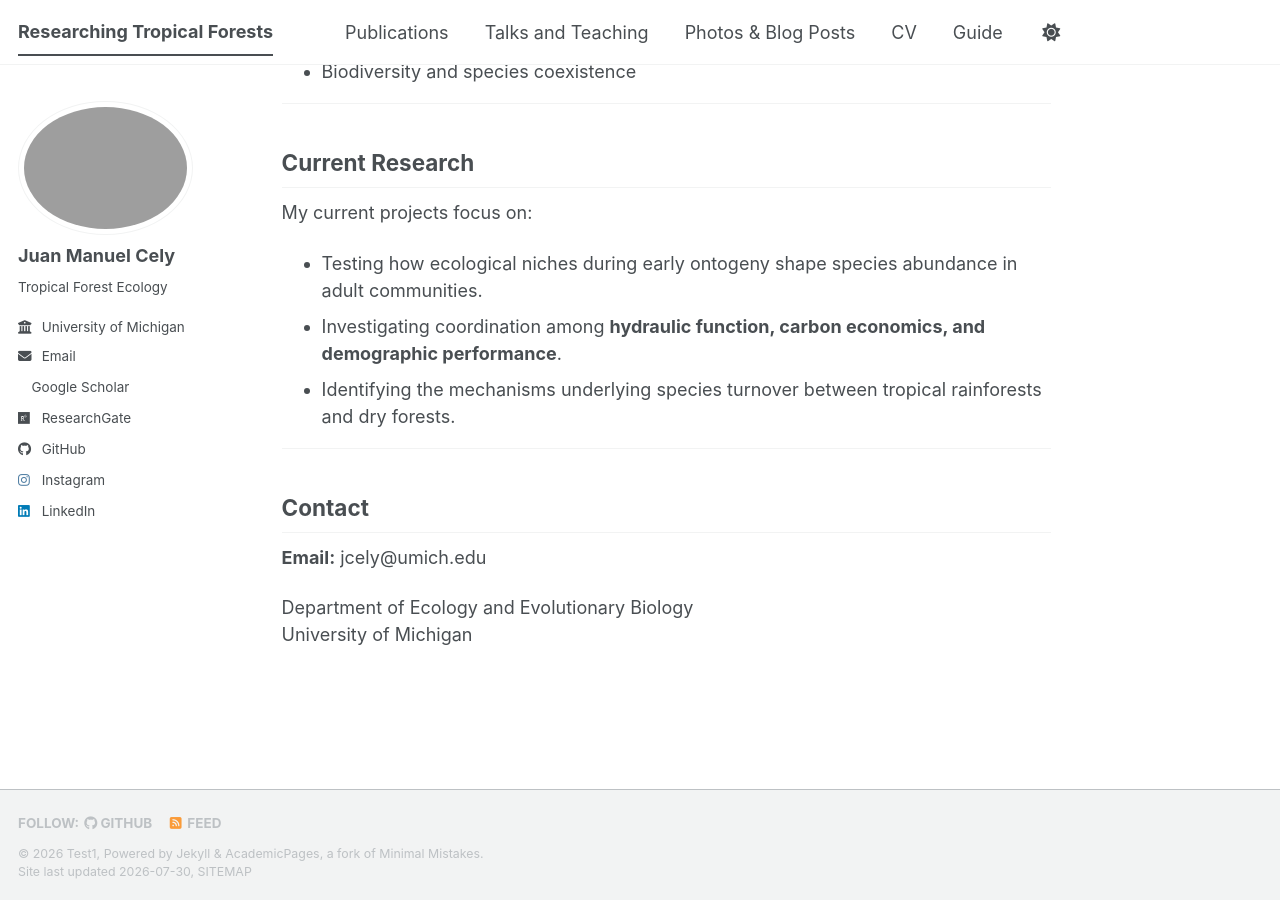
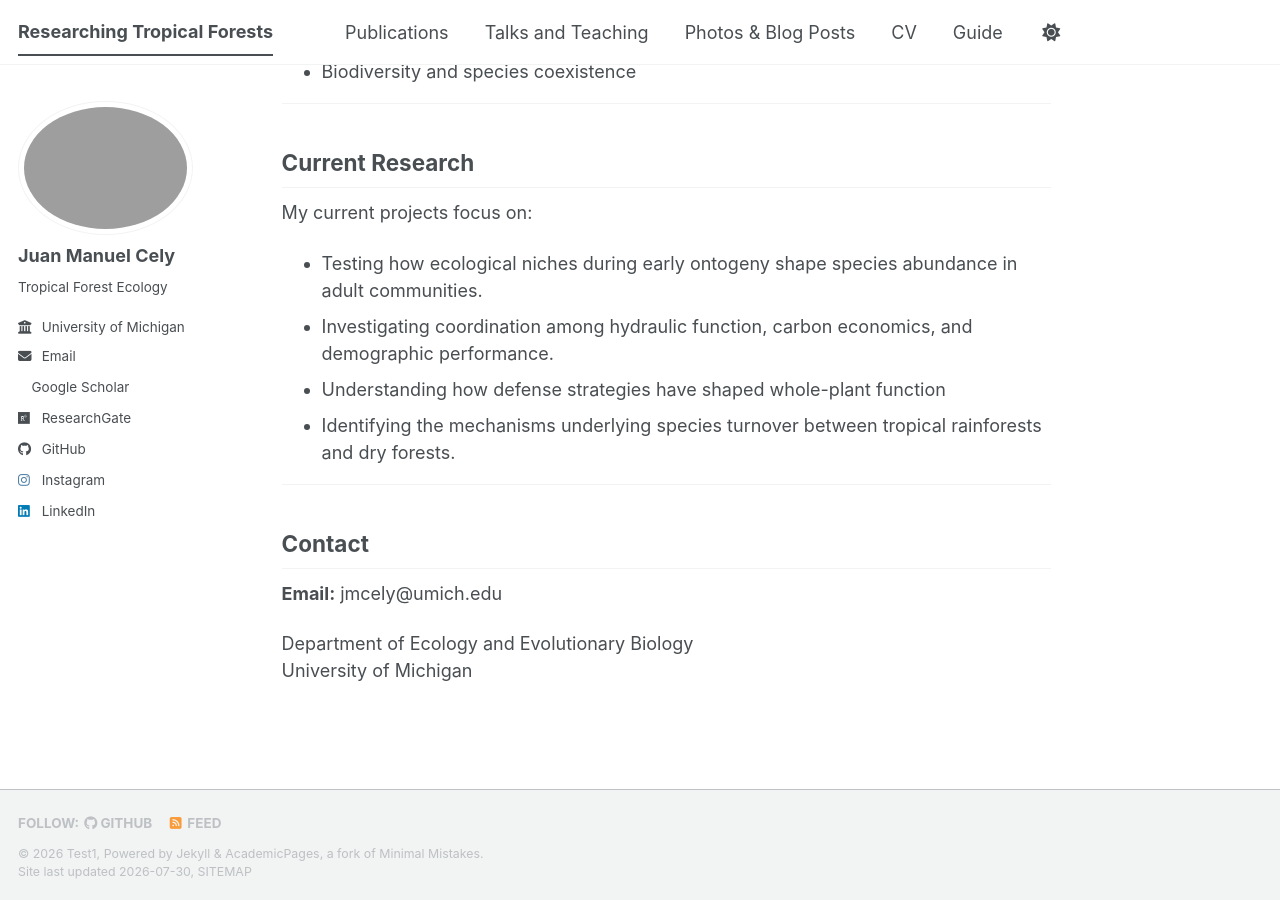
Before and after one commit to jmcely-hub/jmcely-hub.github.io, a Jekyll site: the page built from _pages/about.md, in a window 1280 px wide and 900 px high, scrolled down 815 px. Built offline with Jekyll 4.4.1, drawn with Linux system fonts in a browser that asks for light colours; a style sheet for code colours, icons or effects is not loaded.

Commit message:
Update about.md

```diff
--- a/_pages/about.md
+++ b/_pages/about.md
@@ -33,14 +33,15 @@ Feel free to explore my publications, current projects, CV, and contact informat
 My current projects focus on:
 
 - Testing how ecological niches during early ontogeny shape species abundance in adult communities.
-- Investigating coordination among **hydraulic function, carbon economics, and demographic performance**.
+- Investigating coordination among hydraulic function, carbon economics, and demographic performance.
+- Understanding how defense strategies have shaped whole-plant function
 - Identifying the mechanisms underlying species turnover between tropical rainforests and dry forests.
 
 ---
 
 ## Contact
 
-**Email:** jcely@umich.edu
+**Email:** jmcely@umich.edu
 
 Department of Ecology and Evolutionary Biology
 University of Michigan
```
